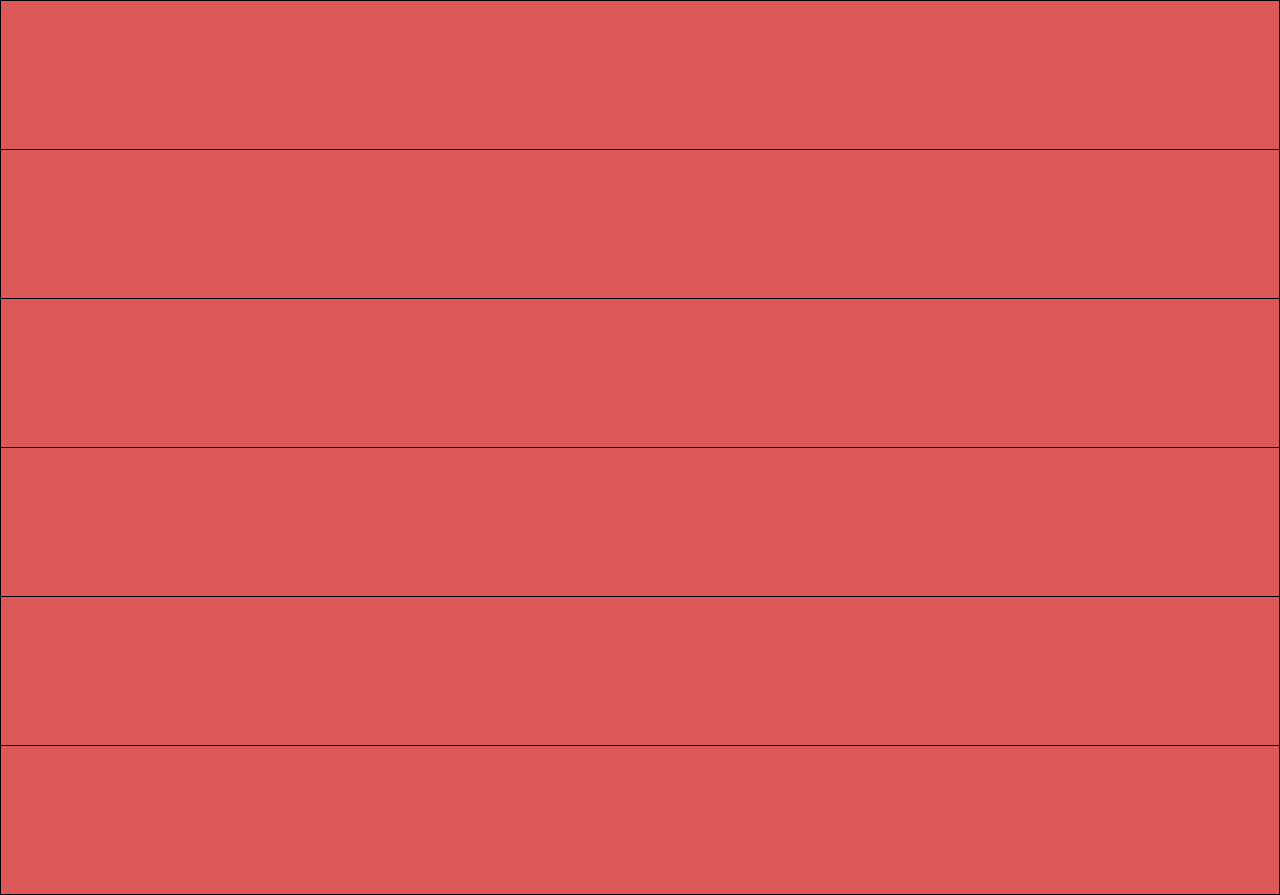
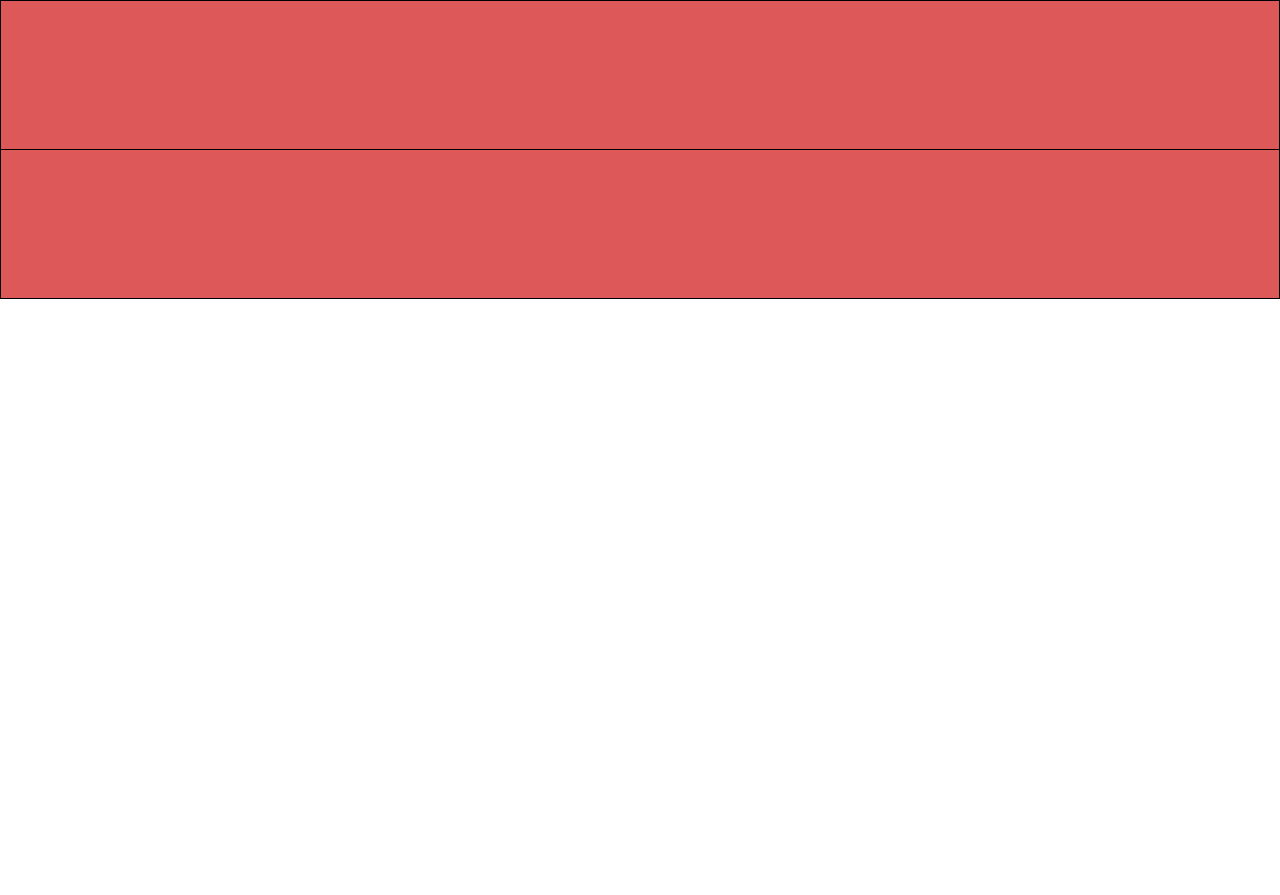
Before and after one commit to johnlouie04/auto-grid, a plain HTML site: page index.html in a window 1280 px wide. Shown: the part 1126-2021 px from the top of the page. After the commit the page ends 1425 px from the top, so only its background shows below. Drawn offline with Linux system fonts and the light colour scheme.

Commit message:
remove some div

```diff
--- a/index.html
+++ b/index.html
@@ -140,10 +140,6 @@
 	  				<div class="grid-1"></div>
 	  				<div class="grid-1"></div>
 	  				<div class="grid-1"></div>
-	  				<div class="grid-1"></div>
-	  				<div class="grid-1"></div>
-	  				<div class="grid-1"></div>
-	  				<div class="grid-1"></div>
 	  			</div>
   			</div>
   			<div class="clearfix"></div>
```
